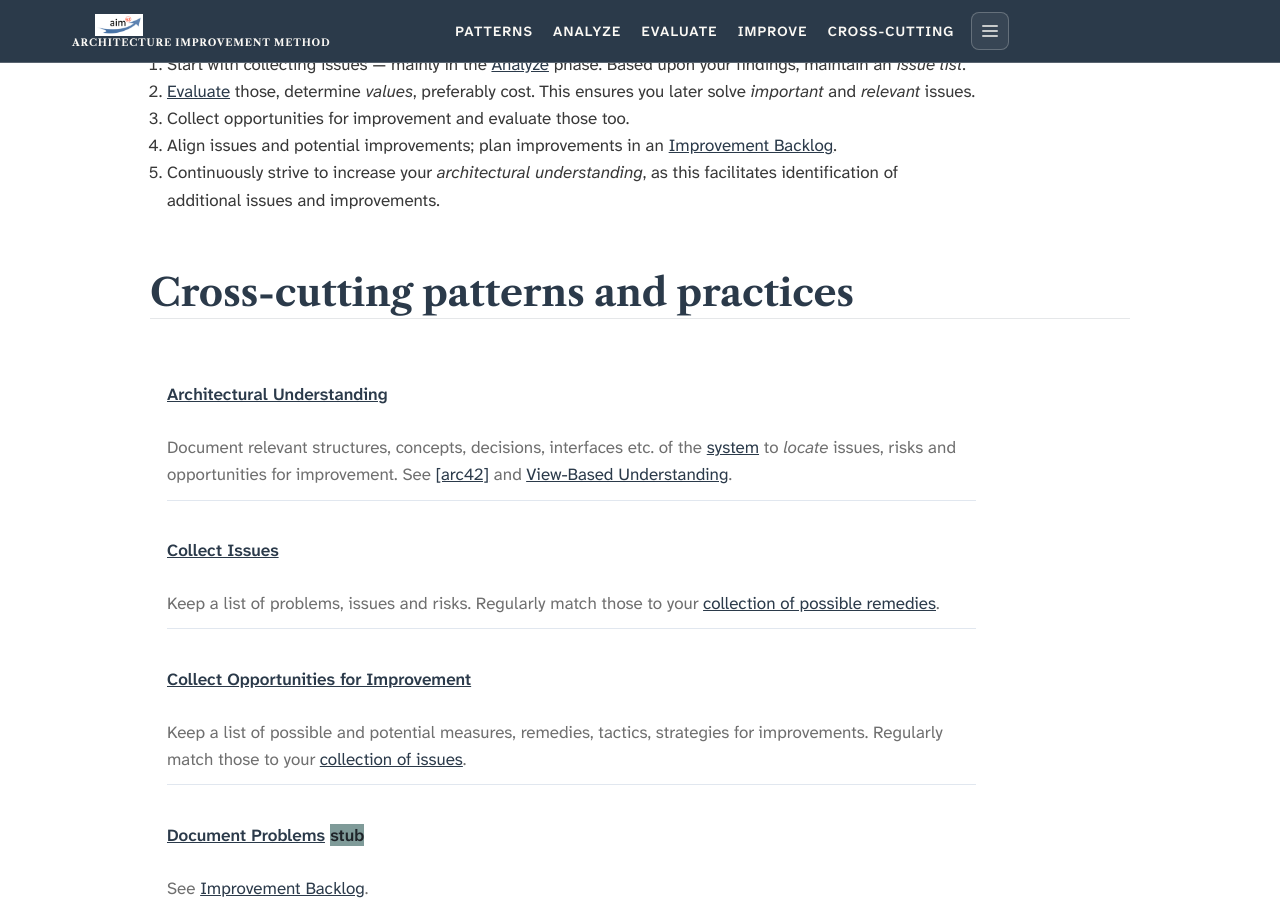
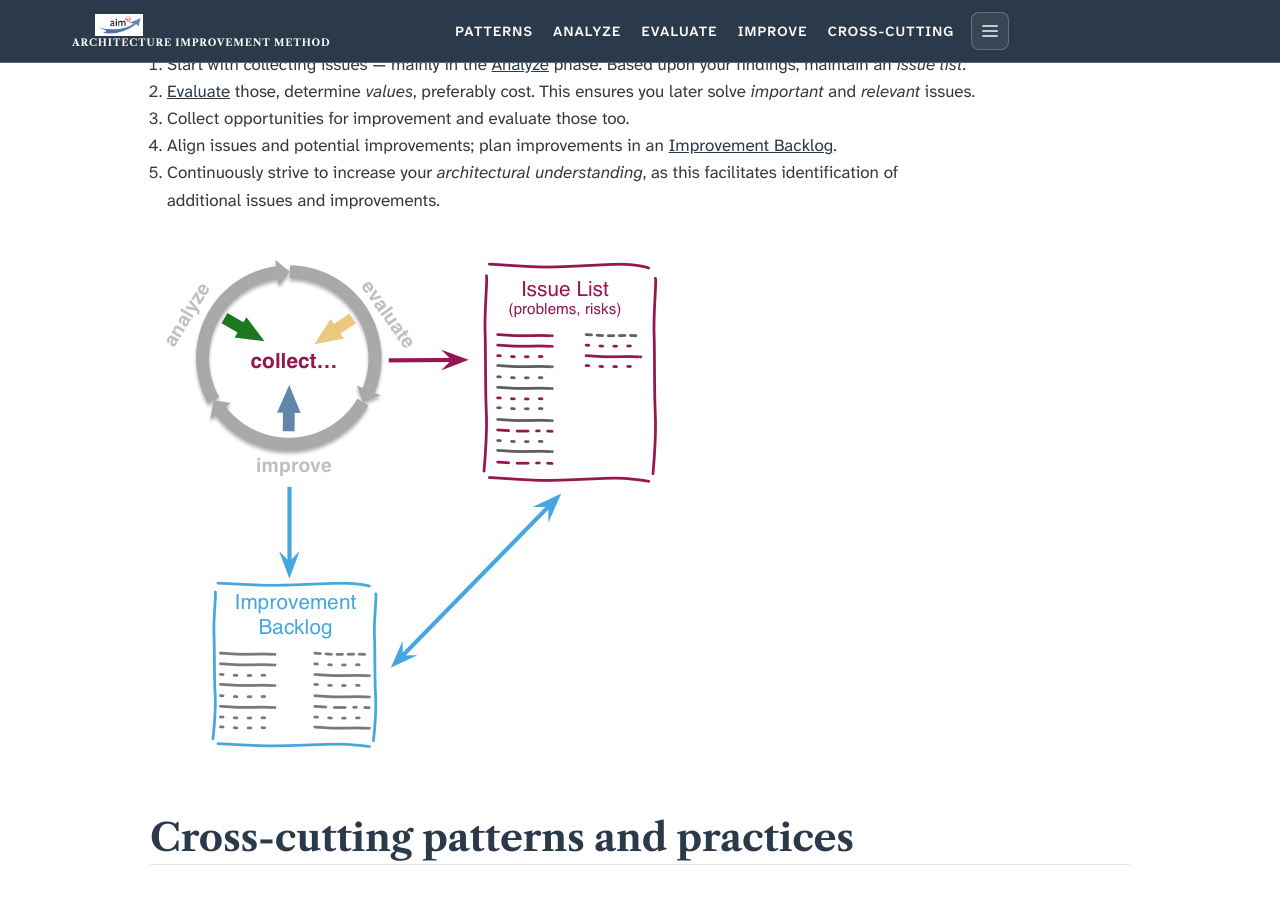
Before and after one commit to aim42/aim42.org-site, a Jekyll site: the page built from _pages/patterns/crosscutting.md, in a window 1280 px wide and 900 px high, scrolled down 1080 px. Built offline with Jekyll 4.4.1, drawn with Linux system fonts in a browser that asks for light colours.

Commit message:
Restore the issues-and-improvements figure and its old anchor
Co-Authored-By: Claude Opus 5.5 <noreply@anthropic.com>

```diff
--- a/_data/anchors.yml
+++ b/_data/anchors.yml
@@ -127,6 +127,7 @@ ISO-9126: "/reference/bibliography/#iso-9126"
 Isolate-Changes: "/patterns/isolate-changes/"
 Issue-List: "/patterns/issue-list/"
 Issue-Tracker-Analysis: "/patterns/issue-tracker-analysis/"
+issues-and-improvements: "/patterns/crosscutting/#issues-and-improvements"
 Iterative-Approach: "/reference/introduction/#iterative-approach"
 Keep-Data-Toss-Code: "/patterns/keep-data-toss-code/"
 Keller-Migration: "/reference/bibliography/#keller-migration"
--- a/_pages/patterns/crosscutting.md
+++ b/_pages/patterns/crosscutting.md
@@ -28,6 +28,9 @@ to be done.
 5. Continuously strive to increase your *architectural understanding*, as this
    facilitates identification of additional issues and improvements.
 
+![Collect issues and improvements](/images/patterns/issues-and-improvements.png)
+{: #issues-and-improvements}
+
 ## Cross-cutting patterns and practices
 
 {% include aim42/pattern-list.html phase="crosscutting" %}
--- a/tools/migrate/manifest.yml
+++ b/tools/migrate/manifest.yml
@@ -12,6 +12,7 @@ glossary:
 extra_anchors:
   Common Terminology: /reference/introduction/#common-terminology
   quality-scenario-diagram: /patterns/capture-quality-requirements/
+  issues-and-improvements: /patterns/crosscutting/#issues-and-improvements
 
 pages:
   - title: Analyze
```
